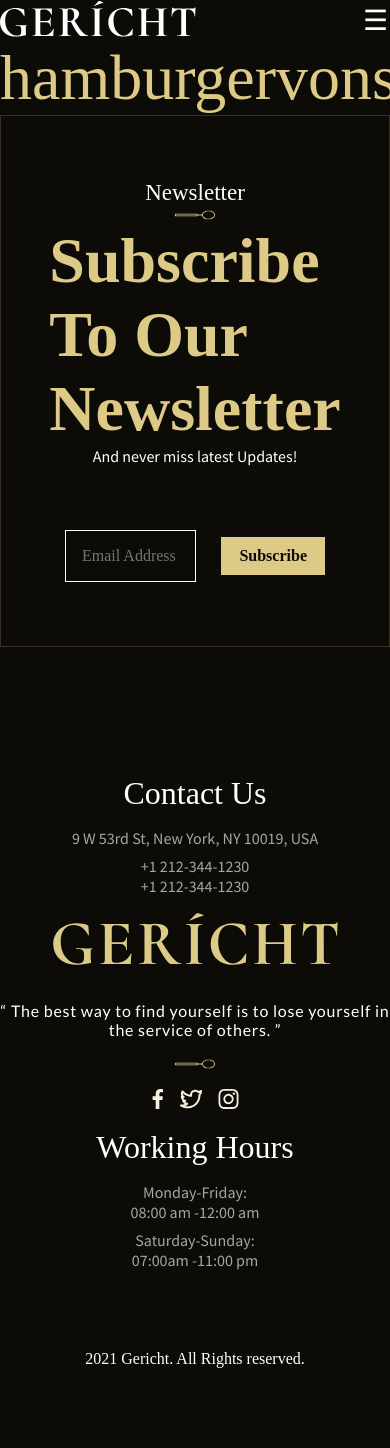
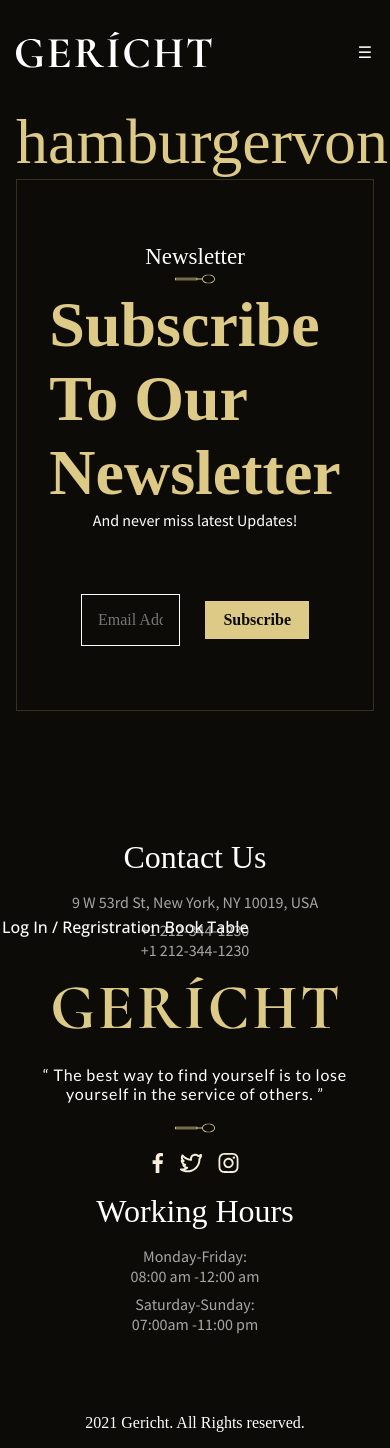
Before and after one commit to irvancolz/gericht-restaurant, a Next.js app: page / in a window 390 px wide. Shown: the top 1448 px of the page. Before the commit the page ends 1384 px from the top, so only its background shows below. Built offline with nearby package versions, Linux system fonts and the light colour scheme; a web font is replaced by a local one.

Commit message:
migrate topnav style to stitches and add fix responsive but in stitches.config

```diff
--- a/components/button/button.style.ts
+++ b/components/button/button.style.ts
@@ -11,9 +11,6 @@ function createButtonColorVariant(props: ButtonVariantConfig) {
   return ({
     color: props.txtCol,
     backgroundColor: props.bgCol,
-    '&:hover' :{
-      backgroundColor: props.hoverCol
-    }
   })
 }
 
@@ -36,8 +33,14 @@ export const ButtonStyles = styled('button',{
       })
     },
     padding: {
-      true: {
+      sm: {
         padding: "$1 $2",
+      },
+      md: {
+        padding: "$1 $4",
+      },
+      lg: {
+        padding: "$1 $5"
       },
       none: {
         padding: "0",
@@ -50,7 +53,7 @@ export const ButtonStyles = styled('button',{
     }
   },
   defaultVariants:{
-    padding: true,
+    padding: "sm",
     variant: 'ternary',
   }
 });
--- a/components/section/section.styles.ts
+++ b/components/section/section.styles.ts
@@ -14,6 +14,14 @@ export const SectionStyles = styled("section", {
   maxWidth: "1300px",
   width: "100%",
   my: "auto",
+
+  "@bp2" :{
+    py: "$4",
+  },
+
+  "@bp1" :{
+    py: "$2",
+  }
 });
 
 export type SectionVariants = ComponentProps<typeof SectionStyles>;
--- a/stitches.config.ts
+++ b/stitches.config.ts
@@ -132,6 +132,12 @@ export const { styled, getCssText, css } = createStitches({
     fBase: (value: PropertyValue<'flexBasis'>) =>({
       flexBasis: value,
     }),
+    fGrow: (value: PropertyValue<'flexGrow'>) =>({
+      flexGrow: value,
+    }),
+    fWrap: (value: PropertyValue<'flexWrap'>) =>({
+      flexWrap: value,
+    }),
     justify: (value: PropertyValue<'justifyContent'>) =>({
       justifyContent: value,
     }),
--- a/ui/topnav/index.tsx
+++ b/ui/topnav/index.tsx
@@ -1,10 +1,15 @@
 import Image from "next/image";
 import Link from "next/link";
-import { CSSProperties, useState } from "react";
-import  Section  from "../../components/section";
-import styles from "./topnav.module.css";
+import { useState } from "react";
 import webLogo from "../../public/assets/global/web-logo.svg";
-import Button  from "../../components/button";
+import { Components } from "../../components";
+import {
+  TopnavBookLinkStyles,
+  TopnavContainerStyles,
+  TopnavHeaderStyles,
+  TopnavNavLinkStyles,
+  TopnavNavStyles,
+} from "./topnav.styles";
 
 const navigationLinks = [
   {
@@ -35,14 +40,15 @@ const navigationLinks = [
 ];
 
 export function Topnav() {
+  const { Section, Button, Text } = Components;
   const [isOpen, setIsOpen] = useState<boolean>(false);
   function toggleOpen() {
     setIsOpen((curr) => !curr);
   }
   return (
-    <Section as='div'>
-      <div className={styles.logoC}>
-        <div className={styles.logo}>
+    <Section as="div" className={TopnavContainerStyles()}>
+      <div className={TopnavHeaderStyles()}>
+        <div className="logo">
           <Link href="/" as="/home">
             <a>
               <Image src={webLogo} alt="gericht" layout="intrinsic" priority />
@@ -50,40 +56,69 @@ export function Topnav() {
           </Link>
         </div>
         {/* Show on tablet */}
-        <div className={styles.regs}>
+        <div className="navLink">
           <Button>
-            <span className={styles.link}>Log In / Regristration</span>
+            <Text family="open" size="sm">
+              Log In / Regristration
+            </Text>
           </Button>
           <Button>
-            <span className={styles.link}>Book Table</span>
+            <Text family="open" size="sm">
+              Book Table
+            </Text>
           </Button>
         </div>
-        <Button onClick={() => toggleOpen()} padding='none'>
-          <span className={styles.toggleI}>&#9776;</span>
+        <Button onClick={() => toggleOpen()} padding="none" className="toggle">
+          <Text family="open" size="sm">
+            &#9776;
+          </Text>
         </Button>
       </div>
-      <div className={`${styles.mainC} ${isOpen && styles.open}`}>
-        <nav>
+      <div className={TopnavNavStyles()}>
+        <nav className={isOpen ? "open" : ''}>
           {navigationLinks.map((item) => {
             return (
-              <span key={item.id}
-              style={{
-                '--delay' : item.id,
-              } as CSSProperties}
-              className={styles.link}>
-                <Link href={item.link}>{item.label}</Link>
+              <span key={item.id}>
+                <Link href={item.link}>
+                  <Text
+                    family="open"
+                    size="sm"
+                    className={TopnavNavLinkStyles()}
+                  >
+                    {item.label}
+                  </Text>
+                </Link>
               </span>
             );
           })}
         </nav>
         {/* show on mobile */}
-        <div className={styles.regs}>
-          <Button>
-            hamburgervons
-            {/* <span className={styles.link}>Log In / Regristration</span> */}
+        <div>
+          <Button padding={{
+            "@bp2": "none",
+          }}>
+            <Text
+              family="open"
+              size="sm"
+              className={TopnavBookLinkStyles({
+                position: "left",
+              })}
+            >
+              Log In / Regristration
+            </Text>
           </Button>
-          <Button >
-            <span className={styles.link}>Book Table</span>
+          <Button  padding={{
+            "@bp2": "none",
+          }}>
+            <Text
+              family="open"
+              size="sm"
+              className={TopnavBookLinkStyles({
+                position: "right",
+              })}
+            >
+              Book Table
+            </Text>
           </Button>
         </div>
       </div>
--- /dev/null
+++ b/ui/topnav/topnav.styles.ts
@@ -0,0 +1,158 @@
+import { css } from "../../stitches.config";
+
+const ContainerStyles = {
+  display: "flex",
+  justify: "space-between",
+  align: "center",
+};
+
+export const TopnavContainerStyles = css({
+  ...ContainerStyles,
+  px: "$4",
+  flexWrap: "wrap",
+  position: "sticky",
+  top: "-1px",
+  zIndex: "$1",
+});
+
+export const TopnavHeaderStyles = css({
+  ...ContainerStyles,
+  "& .navLink, & .toggle": {
+    display: "none",
+  },
+
+  "@bp2": {
+    fGrow: "1",
+
+    "& .navLink, & .toggle": {
+      display: "block",
+    },
+  },
+
+  "@bp1": {
+    "& .navLink": {
+      display: "none",
+    },
+  },
+});
+
+export const TopnavNavStyles = css({
+  ...ContainerStyles,
+  fBase: "70%",
+  zIndex: "$2",
+
+  "& nav": {
+    ...ContainerStyles,
+  },
+
+  "@bp2": {
+    position: "absolute",
+    top: "100%",
+    left: "0",
+    right: "0",
+    height: "100vh",
+    fDir: "column",
+    align: "start",
+    px: "$2",
+    py: "$2",
+
+    "& nav": {
+      fDir: "column",
+      align: "start",
+      justify: "start",
+      bgCol: "$darkCol1",
+      width: "50%",
+      height: "80%",
+      pd: "$2",
+      borderRadius: "3px",
+      border: "1px solid",
+      lineCol: "$grayCol3",
+      transform: "translateX(calc(-100% - 16px))",
+      transition: ".5s ease-in",
+
+      "&.open": {
+        transform: "translateX(0)",
+        transition: ".5s ease-out",
+      },
+    },
+
+    "& > div": {
+      display: "none",
+    },
+  },
+  "@bp1": {
+    pd: "0",
+
+    "& nav": {
+      my: "auto",
+      width: "calc(100% - 32px)",
+    },
+
+    "& > div": {
+      display: "block",
+      fDir: "column",
+      align: "start",
+      justify: "start",
+    },
+  },
+});
+
+export const TopnavNavLinkStyles = css({
+  padding: "$1 $2",
+  minWidth: "max-content",
+  cursor: "pointer",
+  position: "relative",
+
+  "&::before": {
+    content: "",
+    bottom: "0",
+    position: "absolute",
+    height: "2px",
+    bgCol: "$goldCol1",
+    width: "0",
+    transition: "width .2s ease-in-out",
+  },
+
+  "@bp2": {
+    py: "0",
+    textAlign: "left",
+    fBase: "100%",
+    "&:hover": {
+      color: "$goldCol1",
+      "&::before": {
+        width: "100%",
+      },
+    },
+  },
+});
+
+export const TopnavBookLinkStyles = css({
+  py: "$1",
+  minWidth: "max-content",
+
+  "@bp2": {
+    py: "0",
+    px: "$1",
+  },
+
+  variants: {
+    position: {
+      left: {
+        lineCol: "$textCol",
+        borderRight: "1px solid",
+        pr: "$5",
+        "@bp2": {
+          pr: "0",
+          lineCol: "none",
+          borderRight: "none",
+        },
+      },
+      right: {
+        pl: "$5",
+        "@bp2": {
+          pl: "0",
+        },
+      },
+    },
+  },
+});
```
